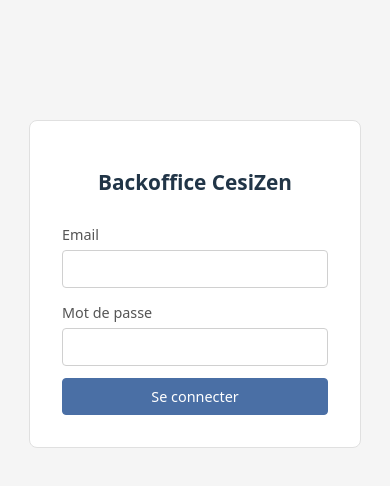
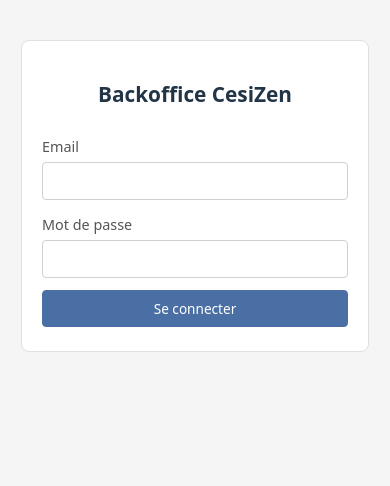
Before and after one commit to ThomasPeligryCesi/CesiZenWebApp, a React app in the folder frontend/: page /login in a window 390 px wide. Shown: the top 486 px of the page. Built offline with nearby package versions, Linux system fonts and the light colour scheme; the HTML template or start-up script is replaced by a standard one.

Commit message:
(feat) style conform for RGAA

```diff
--- a/frontend/src/index.css
+++ b/frontend/src/index.css
@@ -195,3 +195,88 @@ tr:last-child td {
   font-size: 0.9em;
   margin-bottom: 12px;
 }
+
+/* Responsive */
+@media (max-width: 768px) {
+  nav {
+    flex-wrap: wrap;
+    gap: 8px;
+    padding: 12px 16px;
+  }
+
+  nav strong {
+    width: 100%;
+    margin-bottom: 4px;
+  }
+
+  nav button {
+    margin-left: 0;
+  }
+
+  .page {
+    margin: 20px auto;
+    padding: 0 12px;
+  }
+
+  .form-card {
+    padding: 16px;
+  }
+
+  .row {
+    flex-direction: column;
+    gap: 0;
+  }
+
+  table {
+    display: block;
+    overflow-x: auto;
+    -webkit-overflow-scrolling: touch;
+  }
+
+  th, td {
+    padding: 8px 10px;
+    font-size: 0.85em;
+  }
+
+  .login-container {
+    margin: 60px auto;
+    padding: 0 16px;
+  }
+
+  .login-card {
+    padding: 24px 20px;
+  }
+
+  h1 {
+    font-size: 1.3em;
+  }
+}
+
+@media (max-width: 480px) {
+  nav {
+    padding: 10px 12px;
+    font-size: 0.9em;
+  }
+
+  .page {
+    padding: 0 8px;
+  }
+
+  .form-card {
+    padding: 12px;
+  }
+
+  th, td {
+    padding: 6px 8px;
+    font-size: 0.8em;
+  }
+
+  .login-container {
+    margin: 40px auto;
+  }
+
+  button {
+    padding: 8px 14px;
+    font-size: 0.85em;
+  }
+}
```
